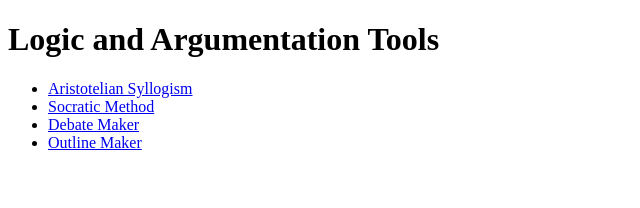
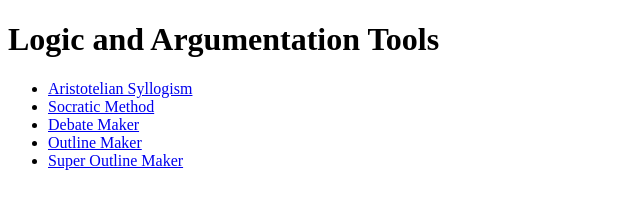
Before and after one commit to ProfessorBard/ProfessorBard.github.io, a plain HTML site: page index.html in a window 1280 px wide. Shown: the whole page, without its empty margins (0-640 px from the left). Drawn offline with Linux system fonts and the light colour scheme.

Commit message:
Update index.html

```diff
--- a/index.html
+++ b/index.html
@@ -11,6 +11,7 @@
         <li><a href="SocraticMethod.html">Socratic Method</a></li>
         <li><a href="DebateMaker.html">Debate Maker</a></li>
         <li><a href="OutlineMaker.html">Outline Maker</a></li>
+        <li><a href="SuperOutlineMaker.html">Super Outline Maker</a></li>
     </ul>
 </body>
 </html>
```
